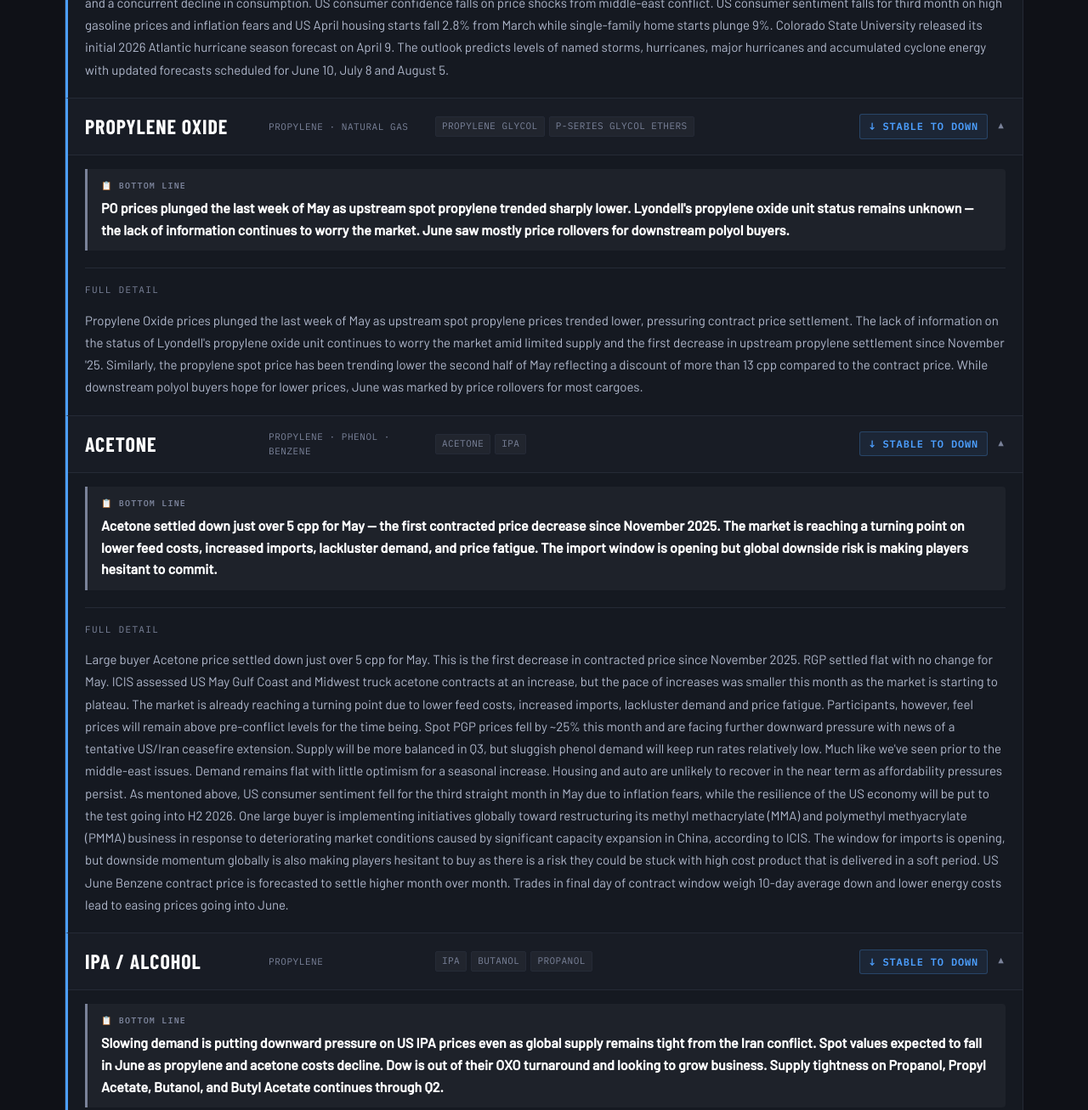
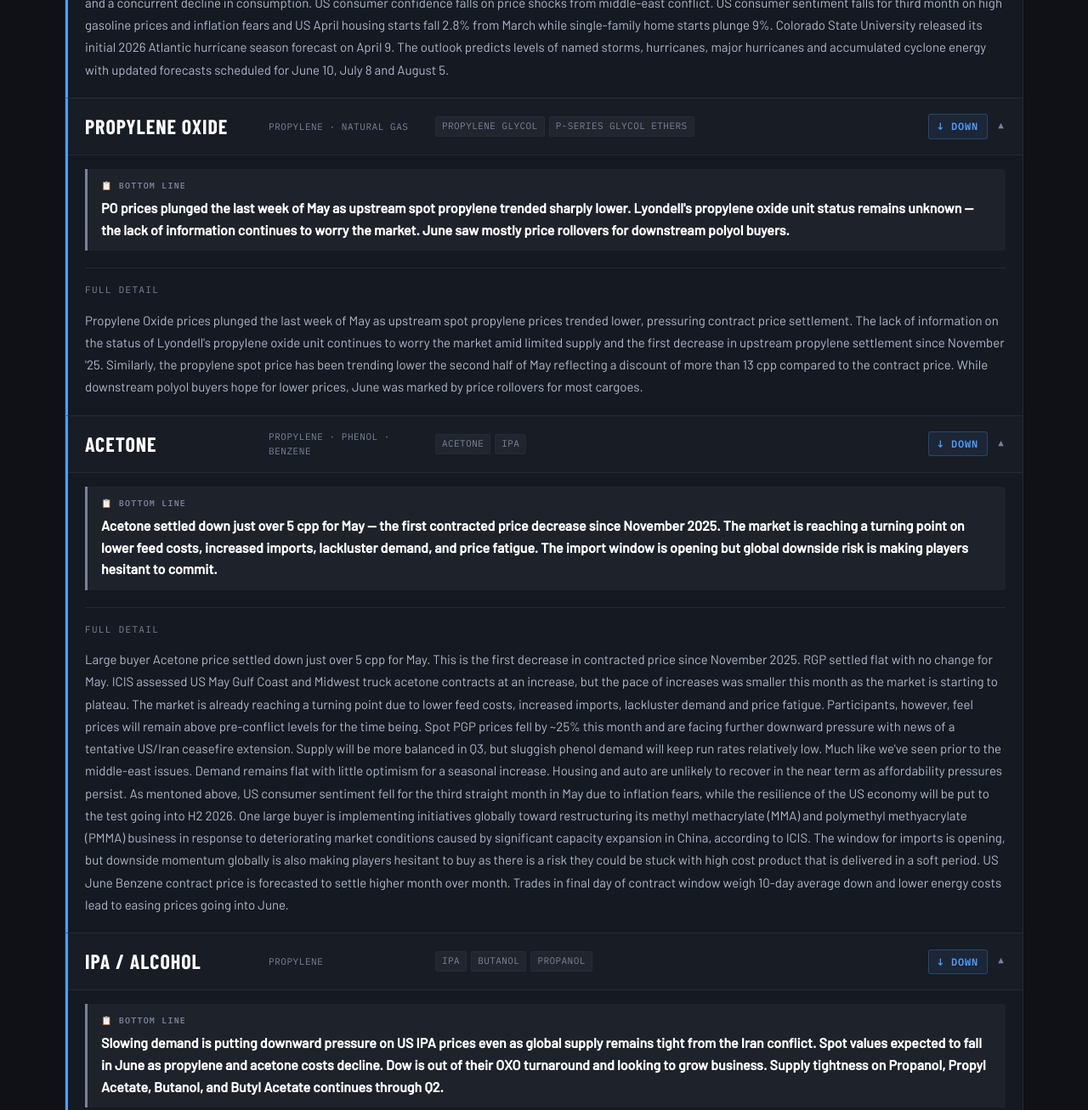
Before and after one commit to joesarb/barton-market-recap, a plain HTML site: page index.html in a window 1280 px wide. Shown: the part 1180-2487 px from the top of the page at 85% size. Drawn offline with nearby package versions, Linux system fonts and the light colour scheme; a web font is replaced by a local one.

Commit message:
Add files via upload

```diff
--- a/index.html
+++ b/index.html
@@ -205,6 +205,7 @@
   .product-row.trend-stable-up { border-left: 3px solid var(--stable-up); }
   .product-row.trend-stable { border-left: 3px solid var(--stable); }
   .product-row.trend-stable-down { border-left: 3px solid var(--down); }
+  .product-row.trend-down { border-left: 3px solid var(--down); }
   .product-row.trend-volatile { border-left: 3px solid var(--volatile); }
 
   .product-row-header {
@@ -275,6 +276,7 @@
   .trend-badge.stable-up { background: var(--stable-up-bg); color: var(--stable-up); border: 1px solid var(--stable-up-border); }
   .trend-badge.stable { background: var(--stable-bg); color: var(--stable); border: 1px solid var(--stable-border); }
   .trend-badge.stable-down { background: var(--down-bg); color: var(--down); border: 1px solid var(--down-border); }
+  .trend-badge.down { background: var(--down-bg); color: var(--down); border: 1px solid var(--down-border); }
   .trend-badge.volatile { background: var(--volatile-bg); color: var(--volatile); border: 1px solid var(--volatile-border); }
 
   .toggle-chevron {
@@ -409,6 +411,7 @@
   <button class="filter-btn" data-filter="stable-up">↑ Stable to Up</button>
   <button class="filter-btn" data-filter="stable">→ Stable</button>
   <button class="filter-btn" data-filter="stable-down">↓ Stable to Down</button>
+  <button class="filter-btn" data-filter="down">↓ Down</button>
   <button class="filter-btn" data-filter="volatile">⚡ Volatile</button>
 </div>
 
@@ -454,7 +457,7 @@
         <div class="product-tags">
           <span class="product-tag">Propylene Glycol</span><span class="product-tag">P-Series Glycol Ethers</span>
         </div>
-        <div class="row-right"><span class="trend-badge stable-down">↓ Stable to Down</span><i class="toggle-chevron">▼</i></div>
+        <div class="row-right"><span class="trend-badge down">↓ Down</span><i class="toggle-chevron">▼</i></div>
       </div>
       <div class="product-detail">
         <div class="synopsis"><span class="synopsis-label">📋 Bottom Line</span>PO prices plunged the last week of May as upstream spot propylene trended sharply lower. Lyondell's propylene oxide unit status remains unknown — the lack of information continues to worry the market. June saw mostly price rollovers for downstream polyol buyers.</div>
@@ -471,7 +474,7 @@
         <div class="product-tags">
           <span class="product-tag">Acetone</span><span class="product-tag">IPA</span>
         </div>
-        <div class="row-right"><span class="trend-badge stable-down">↓ Stable to Down</span><i class="toggle-chevron">▼</i></div>
+        <div class="row-right"><span class="trend-badge down">↓ Down</span><i class="toggle-chevron">▼</i></div>
       </div>
       <div class="product-detail">
         <div class="synopsis"><span class="synopsis-label">📋 Bottom Line</span>Acetone settled down just over 5 cpp for May — the first contracted price decrease since November 2025. The market is reaching a turning point on lower feed costs, increased imports, lackluster demand, and price fatigue. The import window is opening but global downside risk is making players hesitant to commit.</div>
@@ -488,7 +491,7 @@
         <div class="product-tags">
           <span class="product-tag">IPA</span><span class="product-tag">Butanol</span><span class="product-tag">Propanol</span>
         </div>
-        <div class="row-right"><span class="trend-badge stable-down">↓ Stable to Down</span><i class="toggle-chevron">▼</i></div>
+        <div class="row-right"><span class="trend-badge down">↓ Down</span><i class="toggle-chevron">▼</i></div>
       </div>
       <div class="product-detail">
         <div class="synopsis"><span class="synopsis-label">📋 Bottom Line</span>Slowing demand is putting downward pressure on US IPA prices even as global supply remains tight from the Iran conflict. Spot values expected to fall in June as propylene and acetone costs decline. Dow is out of their OXO turnaround and looking to grow business. Supply tightness on Propanol, Propyl Acetate, Butanol, and Butyl Acetate continues through Q2.</div>
@@ -568,7 +571,7 @@
         <div class="product-tags">
           <span class="product-tag">MEK</span>
         </div>
-        <div class="row-right"><span class="trend-badge stable-down">↓ Stable to Down</span><i class="toggle-chevron">▼</i></div>
+        <div class="row-right"><span class="trend-badge down">↓ Down</span><i class="toggle-chevron">▼</i></div>
       </div>
       <div class="product-detail">
         <div class="synopsis"><span class="synopsis-label">📋 Bottom Line</span>MEK pricing is sliding backwards from its peak in May. Europe slowed first and the US is now experiencing the same demand slowdown. Chinese imports offering significantly lower prices mid-May onward are applying additional downward pressure. Participants expect continued softening but not a return to pre-conflict lows while Strait traffic remains light.</div>
```
